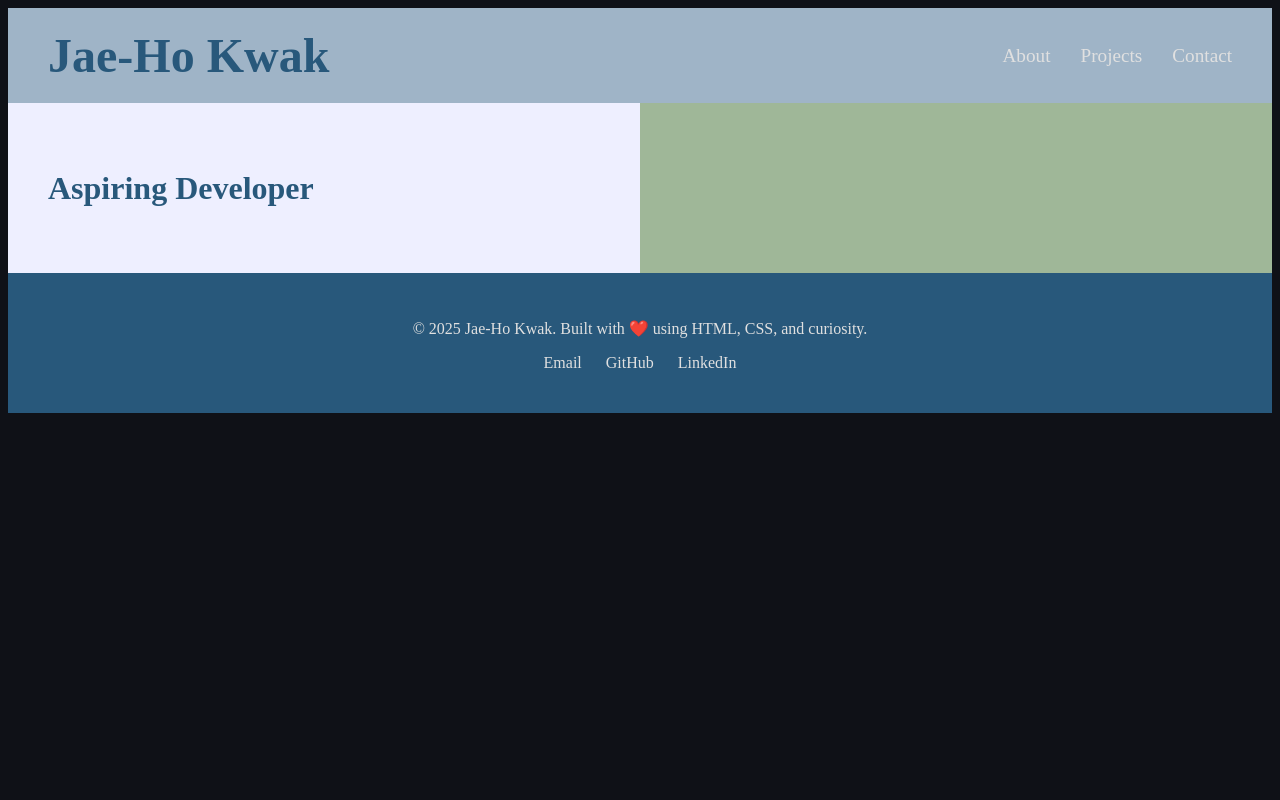
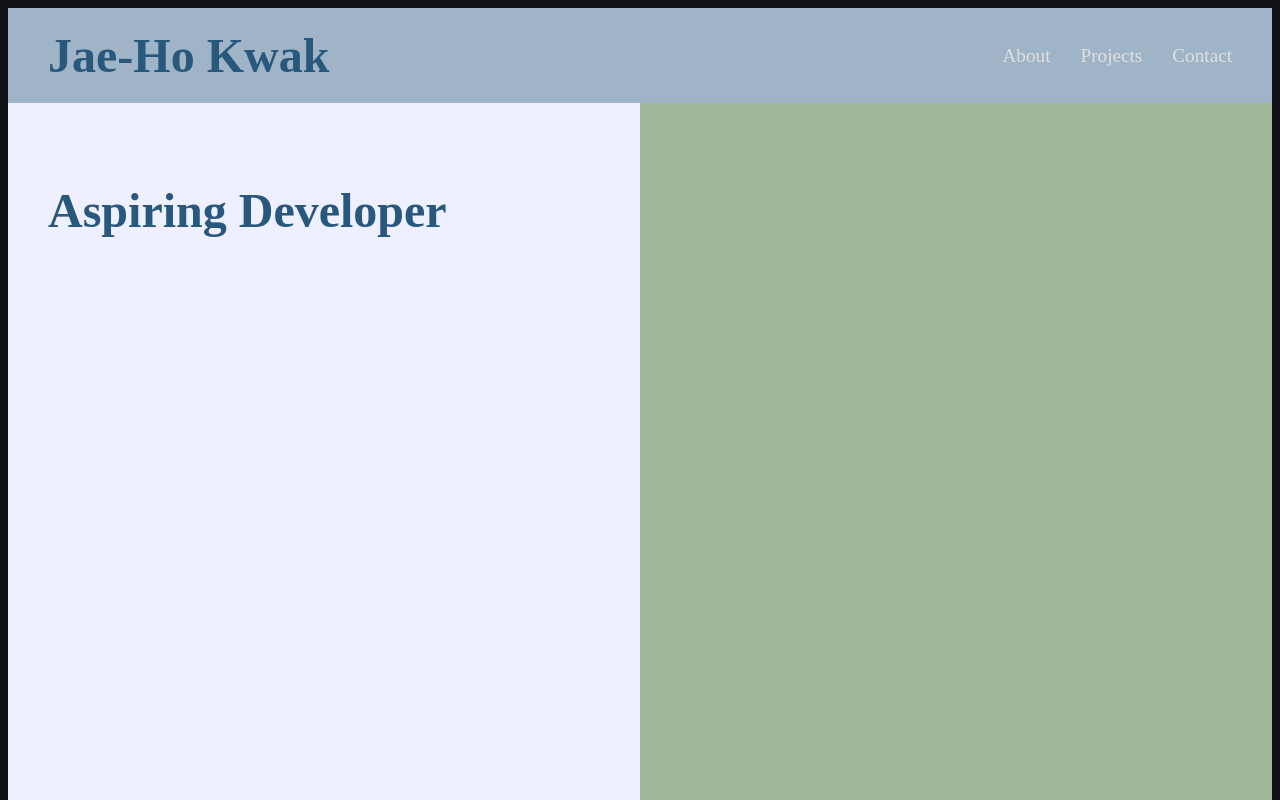
Before and after one commit to JaeHoKwak75/EmploymentWaitingRoom, a plain HTML site: page index.html in a window 1280 px wide. Shown: the top 800 px of the page. Drawn offline with Linux system fonts and the light colour scheme.

Commit message:
Update
Attempted to make 5050 section fixed into a square.

```diff
--- a/css/styles.css
+++ b/css/styles.css
@@ -17,8 +17,10 @@ body {
 .section-5050 {
     display: flex;
     flex-wrap: wrap;
-    width: 100%;
-    min-height: 20vh;
+    width: 100vw; /* Full viewport width */
+    aspect-ratio: 1 / 1; /* Makes it a square */
+    overflow: hidden;
+    max-width: 100%;
 }
 
 .section-5050 .left,
@@ -26,6 +28,7 @@ body {
     flex: 1 1 50%;
     box-sizing: border-box;
     padding: 40px;
+    height: 100%; /* Forces children to match container height */
 }
 
 .section-5050 .left {
@@ -66,7 +69,7 @@ body {
 }
 
 .job-title {
-    font-size: 2em;
+    font-size: 3em;
 }
 
 .nav-links {
```
